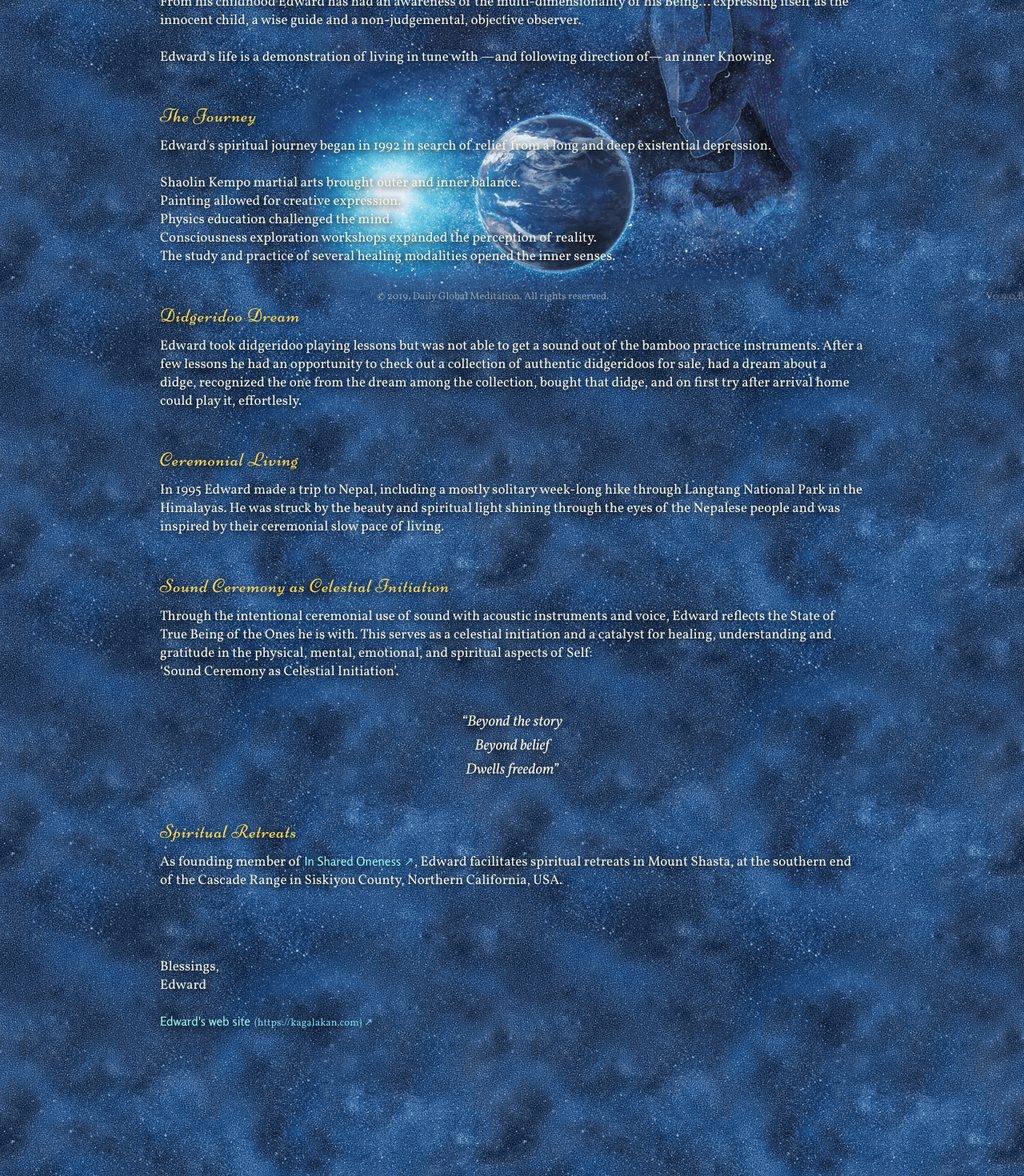
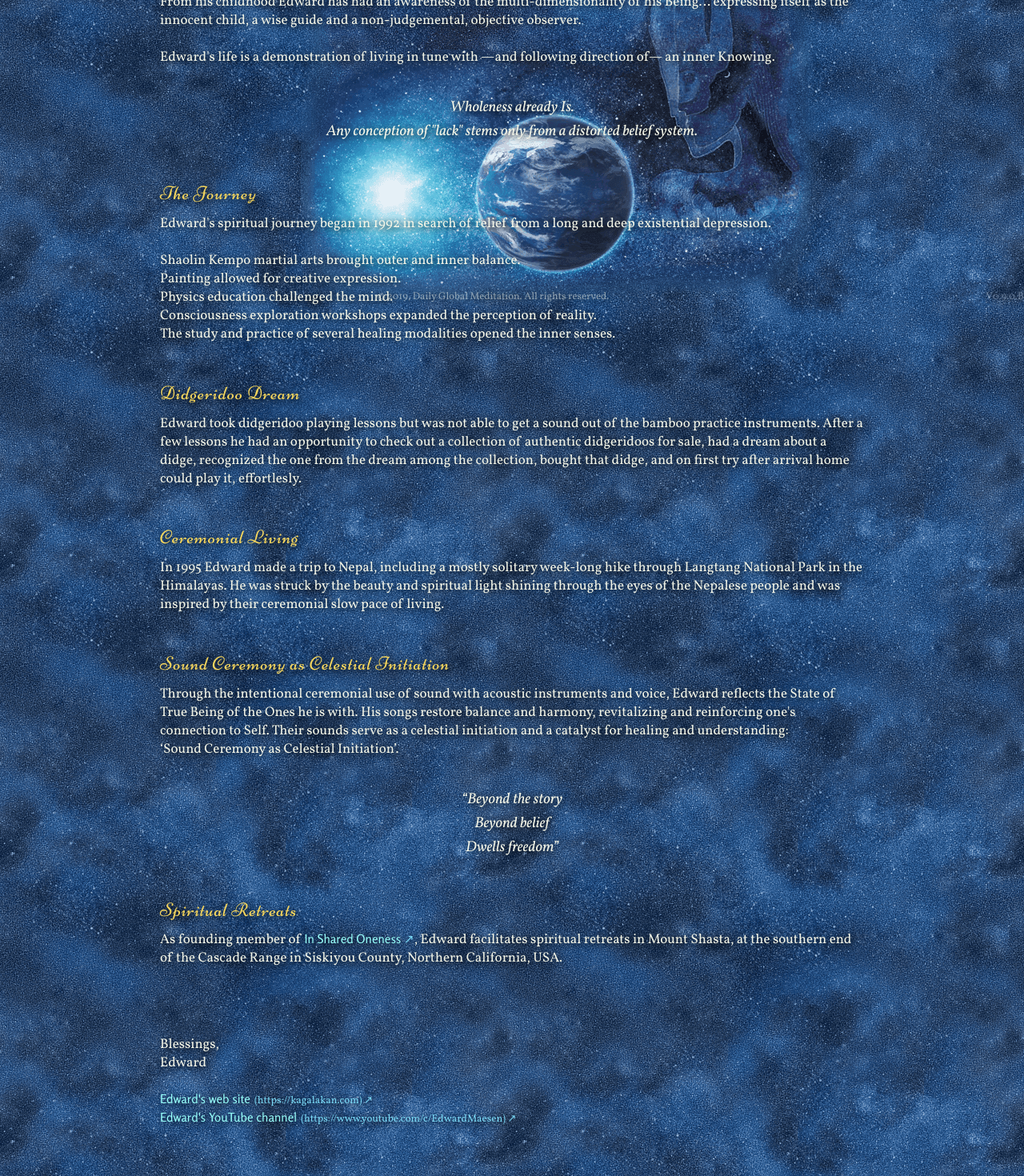
Before and after one commit to emaesen/daglme, a Vue app in the folder client/: page /presenters/edward-maesen in a window 1280 px wide. Shown: the part 420-1890 px from the top of the page at 80% size. Built offline with nearby package versions, Linux system fonts and the light colour scheme.

Commit message:
Update content

```diff
--- a/client/src/views/presenters/EdwardMaesen.vue
+++ b/client/src/views/presenters/EdwardMaesen.vue
@@ -12,6 +12,10 @@
       From his childhood Edward has had an awareness of the multi-dimensionality of his Being… expressing itself as the innocent child, a wise guide and a non-judgemental, objective observer.<br>
       <br>
       Edward's life is a demonstration of living in tune with —and following direction of— an inner Knowing.
+    </div>
+    <div class="poetic margin-top20">
+      Wholeness already Is.<br>
+      Any conception of "lack" stems only from a <span class="nowrap">distorted belief system.</span>
     </div>
 
     <h3>The Journey</h3>
@@ -37,7 +41,7 @@
 
     <h3>Sound Ceremony as Celestial Initiation</h3>
     <div>
-      Through the intentional ceremonial use of sound with acoustic instruments and voice, Edward reflects the State of True Being of the Ones he is with. This serves as a celestial initiation and a catalyst for healing, understanding and gratitude in the physical, mental, emotional, and spiritual aspects of Self:<br>
+      Through the intentional ceremonial use of sound with acoustic instruments and voice, Edward reflects the State of True Being of the Ones he is with. His songs restore balance and harmony, revitalizing and reinforcing one's connection to Self. Their sounds serve as a celestial initiation and a catalyst for healing and understanding:<br>
       ‘Sound Ceremony as Celestial Initiation’.
     </div>
     <div class="poetic margin-top20">
@@ -56,6 +60,7 @@
       Edward<br>
       <br>
       <a href="https://kagalakan.com" class="external expand">Edward's web site</a><br>
+      <a href="https://www.youtube.com/c/EdwardMaesen" class="external expand">Edward's YouTube channel</a>
     </div>
 
   </div>
```
